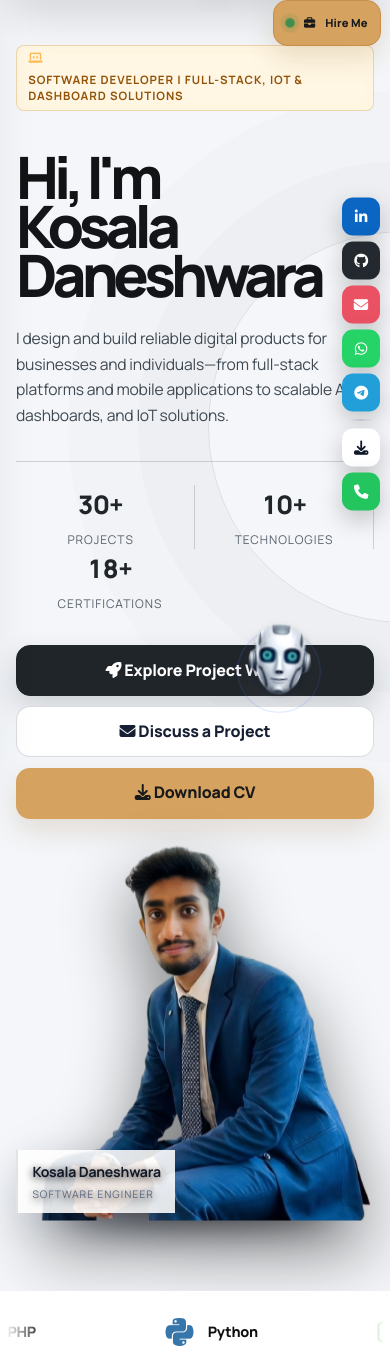
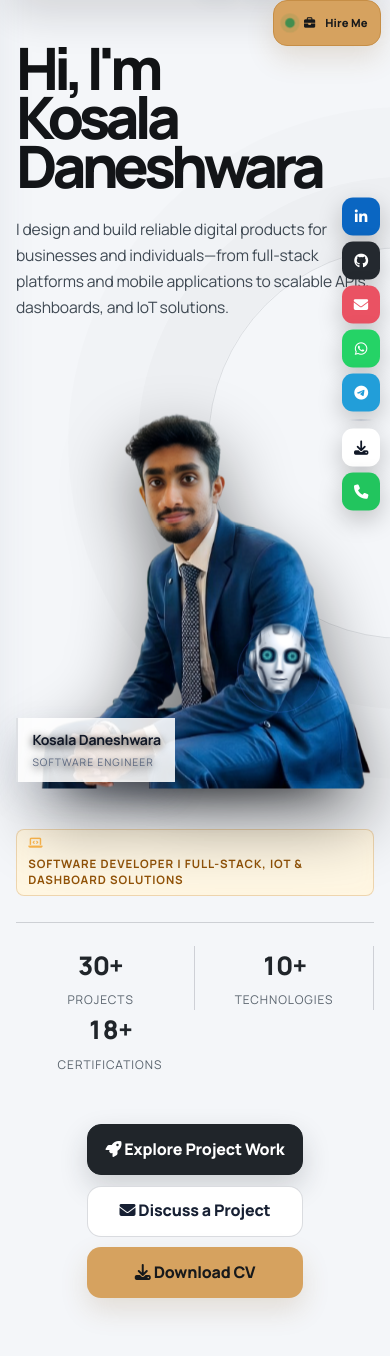
Before and after one commit to kosaladathapththu/My-portfolio, a PHP site: page / in a window 390 px wide. Shown: the part 68-1424 px from the top of the page. Run offline with PHP 8.4, Linux system fonts and the light colour scheme; grey boxes are pictures that could not be loaded.

Commit message:
Update project visuals styles to version 5 and enhance mobile layout for better visibility

```diff
--- a/index.html
+++ b/index.html
@@ -751,7 +751,7 @@ footer{background:#05070c!important;border-top:1px solid var(--line)!important}.
 <link rel="stylesheet" href="light-premium.css?v=6"/>
 <link rel='stylesheet' href='marquee.css?v=5'/>
 <link rel='stylesheet' href='about-layout.css?v=3'/>
-<link rel='stylesheet' href='project-visuals.css?v=4'/>
+<link rel='stylesheet' href='project-visuals.css?v=5'/>
 </head>
 
 <body>
--- a/project-visuals.css
+++ b/project-visuals.css
@@ -46,3 +46,17 @@ body:not(.light) #projectsGrid .project-proof .proof-status[data-tone='private']
 .more-projects-action{margin-top:.4rem;padding:.8rem 1.1rem;border-radius:999px;background:#fff;color:#151a20;font-weight:800}
 .more-projects-action i{margin-left:.45rem}
 @media(max-width:700px){#projectsGrid .more-projects-card{min-height:390px;padding:1.7rem;border-radius:18px}.more-projects-logo{width:96px;height:96px;font-size:4.5rem}}
+/* Final mobile visibility and hero content order */
+@media(max-width:900px){
+  #projects,#projects .section-container,#projectsGrid{display:block!important;visibility:visible!important;opacity:1!important;transform:none!important;filter:none!important;content-visibility:visible!important}
+  #projectsGrid{display:grid!important;grid-template-columns:minmax(0,1fr)!important;width:100%!important;gap:1rem!important}
+  #projectsGrid .project-card,#projectsGrid .more-projects-card{display:flex!important;visibility:visible!important;opacity:1!important;transform:none!important;filter:none!important;animation:none!important;width:100%!important;min-width:0!important}
+  .hero-container{display:flex!important;flex-direction:column!important;gap:1.15rem!important}
+  .hero-content{display:contents!important}
+  .hero-content h1{order:1!important;margin:0 0 .45rem!important}
+  .hero-content>p{order:2!important;margin:0 0 .75rem!important}
+  .hero-portrait{order:3!important;margin:.25rem auto 1rem!important;transform:none!important}
+  .hero-label{order:4!important;justify-self:flex-start!important;margin:0!important}
+  .hero-stats{order:5!important;margin-top:.5rem!important}
+  .hero-buttons{order:6!important}
+}
```
